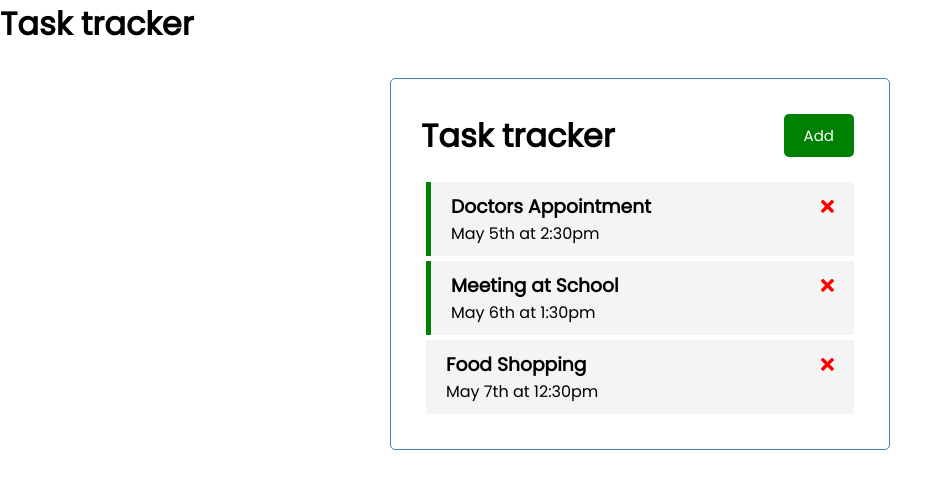
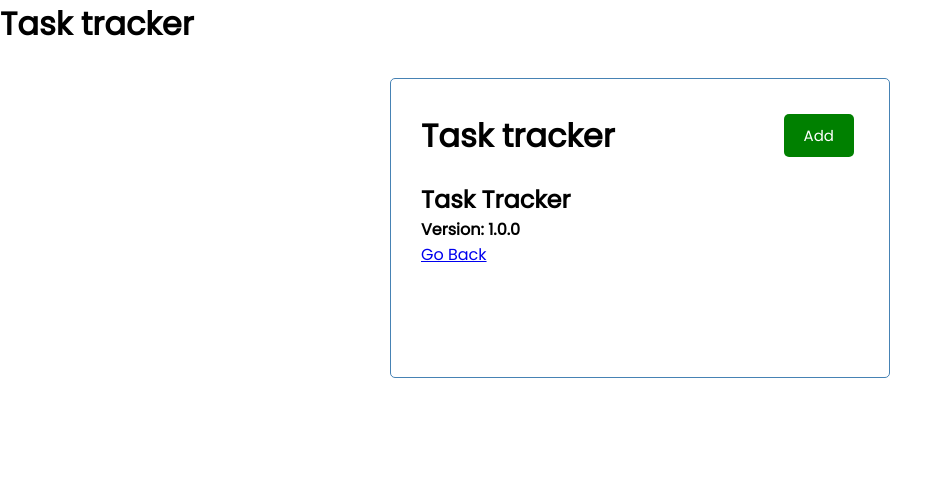
Before and after one commit to jasmijnroes/angular-crash, an Angular app: page /about in a window 1280 px wide. Before the commit this address led to /. Shown: the top 488 px of the page, without its empty margins (0-952 px from the left). Built offline with nearby package versions, Linux system fonts and the light colour scheme; data requests are answered from the project's data file.

Commit message:
routes gemaakt en about component toegevoegd en gelinkt

```diff
--- a/src/app/app.component.html
+++ b/src/app/app.component.html
@@ -1,5 +1,5 @@
 <h1>{{title}}</h1>
 <div class="container">
   <app-header></app-header>
-  <app-tasks></app-tasks>
+  <router-outlet></router-outlet>
 </div>
--- a/src/app/app.module.ts
+++ b/src/app/app.module.ts
@@ -3,6 +3,7 @@
 import { FontAwesomeModule } from '@fortawesome/angular-fontawesome';
 import { HttpClientModule} from '@angular/common/http';
 import { FormsModule } from '@angular/forms';
+import { RouterModule, Routes } from '@angular/router';
 
 import { AppRoutingModule } from './app-routing.module';
 import { AppComponent } from './app.component';
@@ -11,6 +12,12 @@
 import { TasksComponent } from './components/tasks/tasks.component';
 import { TaskItemComponent } from './components/task-item/task-item.component';
 import { AddTaskComponent } from './components/add-task/add-task.component';
+import { AboutComponent } from './components/about/about.component';
+
+const appRoutes: Routes = [
+  {path: '', component: TasksComponent},
+  {path: 'about', component: AboutComponent}
+]
 
 @NgModule({
   declarations: [
@@ -19,13 +26,14 @@
     ButtonComponent,
     TasksComponent,
     TaskItemComponent,
-    AddTaskComponent
+    AddTaskComponent,
+    AboutComponent
   ],
   imports: [
     BrowserModule,
     AppRoutingModule,
     FontAwesomeModule,
-    HttpClientModule, FormsModule
+    HttpClientModule, FormsModule, RouterModule.forRoot(appRoutes, {enableTracing: true})
   ],
   providers: [],
   bootstrap: [AppComponent]
--- /dev/null
+++ b/src/app/components/about/about.component.html
@@ -0,0 +1,8 @@
+<div>
+    <h2>Task Tracker</h2>
+    <h4>Version: 1.0.0</h4>
+    <a routerLink="/">Go Back</a>
+</div>
+
+<!-- geen href gebruiken als link want dat refreshed de pagina -->
+<!-- als je nu je localhost:4200 /about achter typt ga je naar die pagina en blijf je dezelfde header enzo zien -->
```
Also changed, not shown: src/app/components/about/about.component.ts (added, +10 -0 lines), src/app/components/about/about.component.css (added), 1 other file (tests, documents, lock files or other folders).
